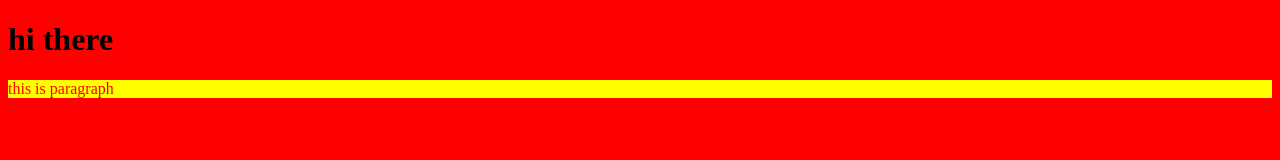
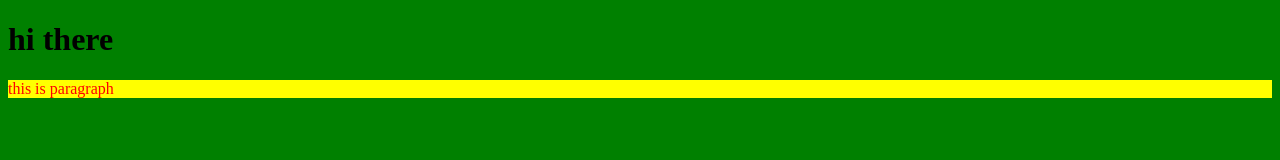
Before and after one commit to MGhait/gittest, a plain HTML site: page index.html in a window 1280 px wide. Drawn offline with Linux system fonts and the light colour scheme.

Commit message:
green background color

```diff
--- a/index.html
+++ b/index.html
@@ -6,7 +6,7 @@
     <meta name="viewport" content="width=device-width, initial-scale=1.0">
     <title>Document</title>
 </head>
-<body style="background-color: red;">
+<body style="background-color: green;">
     <h1>
         hi there
     </h1>
```
